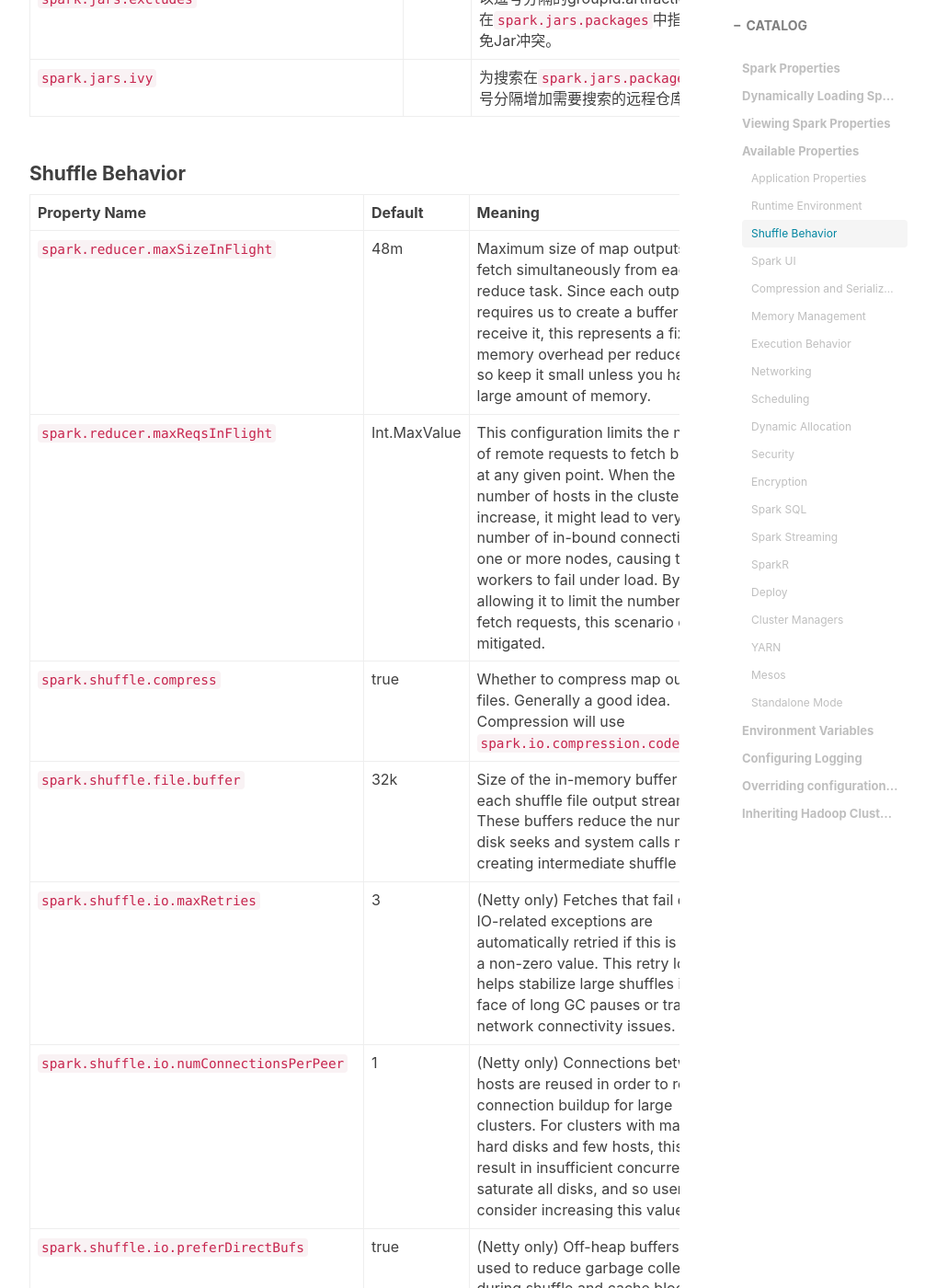
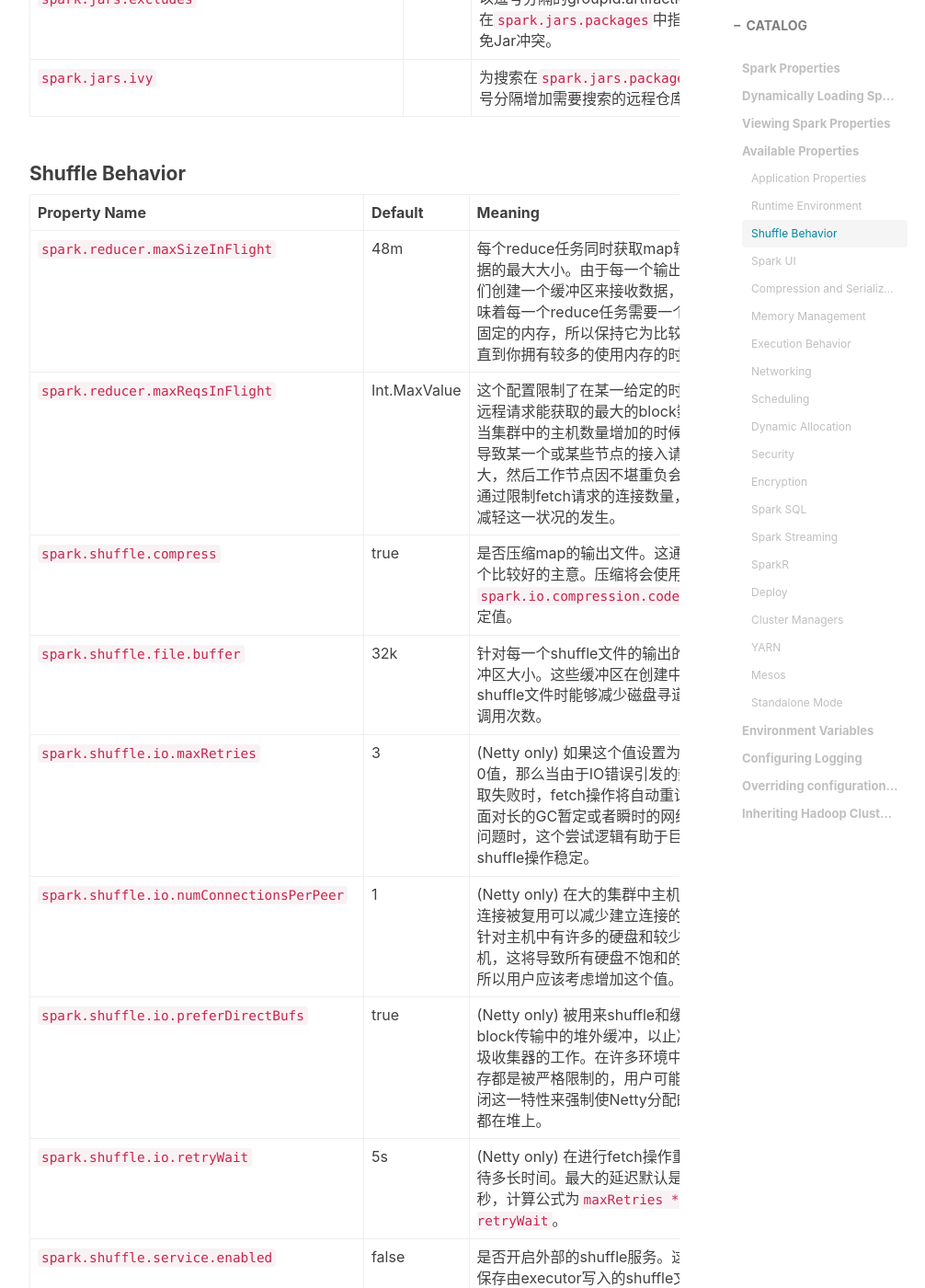
Before and after one commit to shoppingwang/shoppingwang.github.io, a Jekyll site: the page built from _posts/2016-07-17-spark-configuration-translation-for-latest.markdown, in a window 1280 px wide and 1400 px high, scrolled down 7750 px. Shown: the whole window at 92% size, without its empty margins (233-1239 px from the left). Built offline with Jekyll 4.4.1, drawn with Linux system fonts in a browser that asks for light colours; nearby versions of some CDN libraries; comment, search, counter and statistics services are not loaded; some of the changed text lies outside the part shown.

Commit message:
spark shuffle translation

```diff
--- a/_posts/2016-07-17-spark-configuration-translation-for-latest.markdown
+++ b/_posts/2016-07-17-spark-configuration-translation-for-latest.markdown
@@ -371,105 +371,83 @@
   <td><code>spark.reducer.maxSizeInFlight</code></td>
   <td>48m</td>
   <td>
-    Maximum size of map outputs to fetch simultaneously from each reduce task. Since
-    each output requires us to create a buffer to receive it, this represents a fixed memory
-    overhead per reduce task, so keep it small unless you have a large amount of memory.
+    每个reduce任务同时获取map输出数据的最大大小。由于每一个输出需要我们创建一个缓冲区来接收数据，这就意味着每一个reduce任务需要一个额外固定的内存，所以保持它为比较小的值直到你拥有较多的使用内存的时候。
   </td>
 </tr>
 <tr>
   <td><code>spark.reducer.maxReqsInFlight</code></td>
   <td>Int.MaxValue</td>
   <td>
-    This configuration limits the number of remote requests to fetch blocks at any given point.
-    When the number of hosts in the cluster increase, it might lead to very large number
-    of in-bound connections to one or more nodes, causing the workers to fail under load.
-    By allowing it to limit the number of fetch requests, this scenario can be mitigated.
+    这个配置限制了在某一给定的时间点，远程请求能获取的最大的block数量。当集群中的主机数量增加的时候，它将导致某一个或某些节点的接入请求非常大，然后工作节点因不堪重负会挂掉。通过限制fetch请求的连接数量，可以减轻这一状况的发生。
   </td>
 </tr>
 <tr>
   <td><code>spark.shuffle.compress</code></td>
   <td>true</td>
   <td>
-    Whether to compress map output files. Generally a good idea. Compression will use
-    <code>spark.io.compression.codec</code>.
+    是否压缩map的输出文件。这通常是一个比较好的主意。压缩将会使用<code>spark.io.compression.codec</code>的指定值。
   </td>
 </tr>
 <tr>
   <td><code>spark.shuffle.file.buffer</code></td>
   <td>32k</td>
   <td>
-    Size of the in-memory buffer for each shuffle file output stream. These buffers
-    reduce the number of disk seeks and system calls made in creating intermediate shuffle files.
+    针对每一个shuffle文件的输出的内存缓冲区大小。这些缓冲区在创建中间shuffle文件时能够减少磁盘寻道和系统调用次数。
   </td>
 </tr>
 <tr>
   <td><code>spark.shuffle.io.maxRetries</code></td>
   <td>3</td>
   <td>
-    (Netty only) Fetches that fail due to IO-related exceptions are automatically retried if this is
-    set to a non-zero value. This retry logic helps stabilize large shuffles in the face of long GC
-    pauses or transient network connectivity issues.
+    (Netty only) 如果这个值设置为一个非0值，那么当由于IO错误引发的数据获取失败时，fetch操作将自动重试。在面对长的GC暂定或者瞬时的网络连接问题时，这个尝试逻辑有助于巨大的shuffle操作稳定。
   </td>
 </tr>
 <tr>
   <td><code>spark.shuffle.io.numConnectionsPerPeer</code></td>
   <td>1</td>
   <td>
-    (Netty only) Connections between hosts are reused in order to reduce connection buildup for
-    large clusters. For clusters with many hard disks and few hosts, this may result in insufficient
-    concurrency to saturate all disks, and so users may consider increasing this value.
+    (Netty only) 在大的集群中主机之间的连接被复用可以减少建立连接的消耗。针对主机中有许多的硬盘和较少的主机，这将导致所有硬盘不饱和的并发，所以用户应该考虑增加这个值。
   </td>
 </tr>
 <tr>
   <td><code>spark.shuffle.io.preferDirectBufs</code></td>
   <td>true</td>
   <td>
-    (Netty only) Off-heap buffers are used to reduce garbage collection during shuffle and cache
-    block transfer. For environments where off-heap memory is tightly limited, users may wish to
-    turn this off to force all allocations from Netty to be on-heap.
-  </td>
+    (Netty only) 被用来shuffle和缓存block传输中的堆外缓冲，以止减少垃圾收集器的工作。在许多环境中堆外内存都是被严格限制的，用户可能希望关闭这一特性来强制使Netty分配的内存都在堆上。  </td>
 </tr>
 <tr>
   <td><code>spark.shuffle.io.retryWait</code></td>
   <td>5s</td>
   <td>
-    (Netty only) How long to wait between retries of fetches. The maximum delay caused by retrying
-    is 15 seconds by default, calculated as <code>maxRetries * retryWait</code>.
+    (Netty only) 在进行fetch操作重试时等待多长时间。最大的延迟默认是重试15秒，计算公式为<code>maxRetries * retryWait</code>。
   </td>
 </tr>
 <tr>
   <td><code>spark.shuffle.service.enabled</code></td>
   <td>false</td>
   <td>
-    Enables the external shuffle service. This service preserves the shuffle files written by
-    executors so the executors can be safely removed. This must be enabled if
-    <code>spark.dynamicAllocation.enabled</code> is "true". The external shuffle service
-    must be set up in order to enable it. See
-    <a href="job-scheduling.html#configuration-and-setup">dynamic allocation
-    configuration and setup documentation</a> for more information.
+    是否开启外部的shuffle服务。这个服务保存由executor写入的shuffle文件，所以executor能被安全的移除。这个特性必须被打开当<code>spark.dynamicAllocation.enabled</code>设置为"true"时。为了启用它，外部shuffle服务必须设置。参见<a href="job-scheduling.html#configuration-and-setup">动态资源分配和设置</a>获取更多信息。
   </td>
 </tr>
 <tr>
   <td><code>spark.shuffle.service.port</code></td>
   <td>7337</td>
   <td>
-    Port on which the external shuffle service will run.
+    外部shuffle服务运行的端口号。
   </td>
 </tr>
 <tr>
   <td><code>spark.shuffle.sort.bypassMergeThreshold</code></td>
   <td>200</td>
   <td>
-    (Advanced) In the sort-based shuffle manager, avoid merge-sorting data if there is no
-    map-side aggregation and there are at most this many reduce partitions.
+    (Advanced) 在依赖排序的shuffle管理器中，如果没有map端的聚合并且有很多的reduce分区，避免合并-排序数据。
   </td>
 </tr>
 <tr>
   <td><code>spark.shuffle.spill.compress</code></td>
   <td>true</td>
   <td>
-    Whether to compress data spilled during shuffles. Compression will use
-    <code>spark.io.compression.codec</code>.
+    当在shuffle操作溢出到磁盘时是否开启压缩。压缩将会使用<code>spark.io.compression.codec</code>属性的值。
   </td>
 </tr>
 </table>
```
